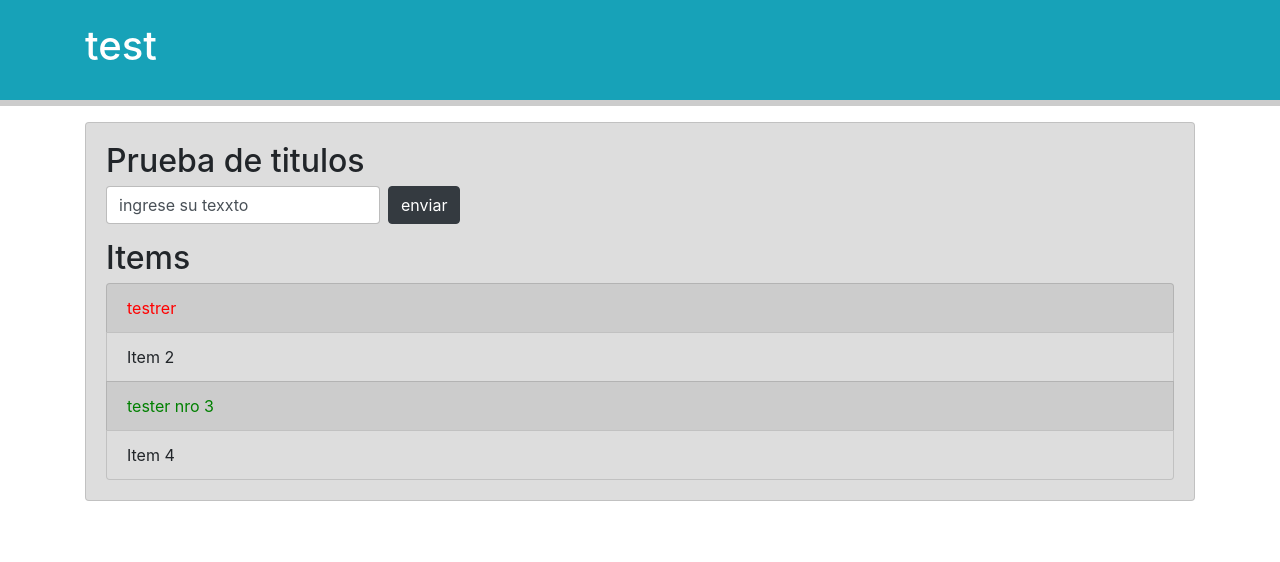
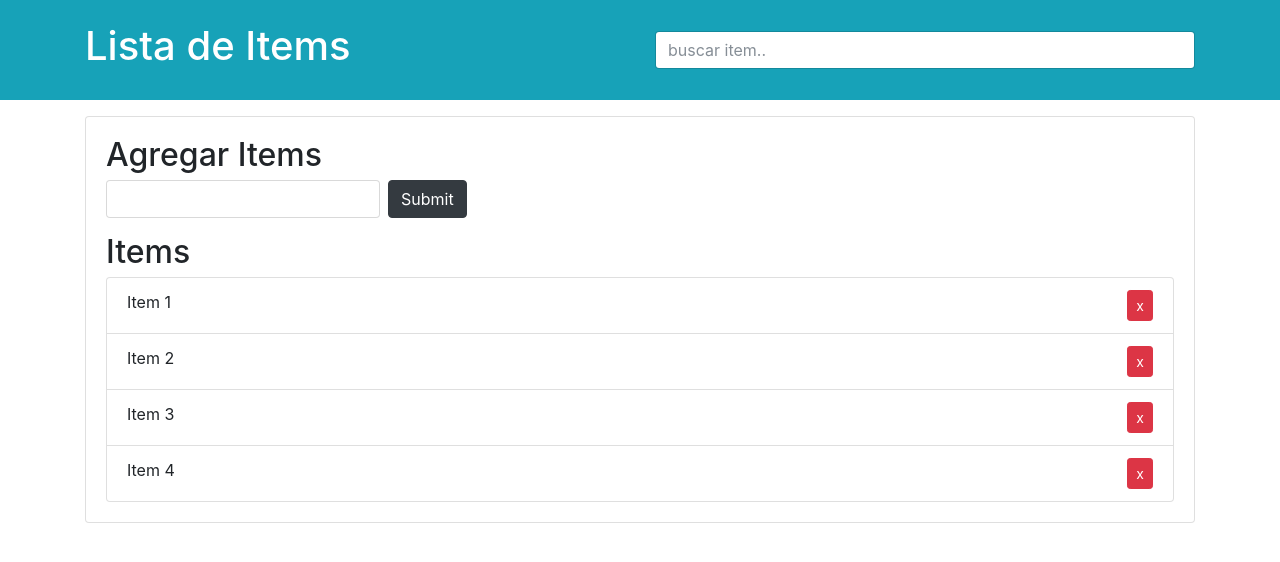
Before and after one commit to JC-d3v/JavaScript, a plain HTML site: page Udy-2020/07_manipulacion_DOM/index.html in a window 1280 px wide. Drawn offline with nearby package versions, Linux system fonts and the light colour scheme.

Commit message:
dom -13.agregar elementos lista x submit

```diff
--- a/Udy-2020/07_manipulacion_DOM/app.js
+++ b/Udy-2020/07_manipulacion_DOM/app.js
@@ -1,77 +1,177 @@
 //EXAMINANDO EL DOM
 // console.dir(document);
 
-console.log(document.title);
-document.title = 'test01';
-console.log(document.title);
-console.log(document.head);
-console.log(document.body);
-console.log(document.all);
-console.log(document.all[10]);
-console.log(document.forms[0]);
-console.log(document.links);
+// console.log(document.title);
+// document.title = 'test01';
+// console.log(document.title);
+// console.log(document.head);
+// console.log(document.body);
+// console.log(document.all);
+// console.log(document.all[10]);
+// console.log(document.forms[0]);
+// console.log(document.links);
 
 //getElementById
-console.log(document.getElementById('header-title'));
-var headerTitle = document.getElementById('header-title');
-var header = document.getElementById('main-header');
-console.log(header);
-headerTitle.textContent = 'Hola';
-headerTitle.innerText = 'adios';
-headerTitle.innerHTML = '<h1>test</h1>';
+// console.log(document.getElementById('header-title'));
+// var headerTitle = document.getElementById('header-title');
+// var header = document.getElementById('main-header');
+// console.log(header);
+// headerTitle.textContent = 'Hola';
+// headerTitle.innerText = 'adios';
+// headerTitle.innerHTML = '<h1>test</h1>';
 
 // getElementsByClassName
-var items = document.getElementsByClassName('list-group-item');
-var itm = 3;
-console.log(items[itm - 1]);
-items[itm - 1].textContent = 'tester nro ' + itm;
+// var items = document.getElementsByClassName('list-group-item');
+// var itm = 3;
+// console.log(items[itm - 1]);
+// items[itm - 1].textContent = 'tester nro ' + itm;
 
 // getElementsByTagName
-var items2 = document.getElementsByTagName('li');
-items2[0].textContent = 'testrer';
+// var items2 = document.getElementsByTagName('li');
+// items2[0].textContent = 'testrer';
 
 // Consulta por selectores
 // Query selector
-var header = document.querySelector('#main-header');
-header.style.borderBottom = 'solid 6px #ccc';
+// var header = document.querySelector('#main-header');
+// header.style.borderBottom = 'solid 6px #ccc';
 
-var input = document.querySelector('input');
-input.value = 'ingrese su texxto';
+// var input = document.querySelector('input');
+// input.value = 'ingrese su texxto';
 
-var submit = document.querySelector('input[type="submit"]');
-submit.value = 'enviar';
+// var submit = document.querySelector('input[type="submit"]');
+// submit.value = 'enviar';
 
-var item = document.querySelector('.list-group-item');
-item.style.color = 'red';
+// var item = document.querySelector('.list-group-item');
+// item.style.color = 'red';
 
 // Query selectorAll
 
-var items = document.querySelectorAll('.list-group-item');
-items[2].style.color = 'green';
+// var items = document.querySelectorAll('.list-group-item');
+// items[2].style.color = 'green';
 
-var titulos = document.querySelectorAll('.title');
-titulos[0].textContent = 'Prueba de titulos';
+// var titulos = document.querySelectorAll('.title');
+// titulos[0].textContent = 'Prueba de titulos';
 
-var impar = document.querySelectorAll('li:nth-child(odd)');
-var par = document.querySelectorAll('li:nth-child(even)');
+// var impar = document.querySelectorAll('li:nth-child(odd)');
+// var par = document.querySelectorAll('li:nth-child(even)');
 
-for (var i = 0; i < impar.length; i++) {
-   impar[i].style.backgroundColor = '#ccc';
-   par[i].style.backgroundColor = '#ddd';
-}
+// for (var i = 0; i < impar.length; i++) {
+// impar[i].style.backgroundColor = '#ccc';
+// par[i].style.backgroundColor = '#ddd';
+// }
 
 // parent node
-var itemlist = document.querySelector('#items');
+// var itemlist = document.querySelector('#items');
+//aletrnativa
 // var itemlist = document.querySelector('.list-group-item');
-console.log(itemlist.parentNode);
-var main = itemlist.parentNode;
-main.style.backgroundColor = '#ddd';
-console.log(main.parentNode.parentNode);
+// console.log(itemlist.parentNode);
+// var main = itemlist.parentNode;
+// main.style.backgroundColor = '#ddd';
+// console.log(main.parentNode.parentNode);
 
 // parent element
-var itemlist = document.querySelector('#items');
+// var itemlist = document.querySelector('#items');
+//alternativa
 // var itemlist = document.querySelector('.list-group-item');
-console.log(itemlist.parentElement);
-var main = itemlist.parentElement;
-main.style.backgroundColor = '#ddd';
-console.log(main.parentElement.parentElement);
+// console.log(itemlist.parentElement);
+// var main = itemlist.parentElement;
+// main.style.backgroundColor = '#ddd';
+// console.log(main.parentElement.parentElement);
+
+//childNodes
+// console.log('ChildNodes');
+// var itemlist = document.querySelector('#items');
+// console.log(itemlist.childNodes);
+
+// Children
+// console.log(itemlist.children);
+
+//firstChild/firstElementChild
+// console.log('first Nodes');
+// console.log(itemlist.firstChild);
+// console.log(itemlist.firstElementChild);
+// itemlist.firstElementChild.textContent = 'Primer item';
+
+//lastChild/lastElementChild
+// console.log('last child---');
+// console.log(itemlist.lastChild);
+// console.log(itemlist.lastElementChild);
+// itemlist.lastElementChild.textContent = 'Ultimo item';
+
+// console.log('---Elementos y nodos hermanos ---');
+
+//previousSibling
+// var itemlist = document.querySelector('#items');
+// console.log(itemlist.previousSibling);
+
+//previousElementSibling
+// console.log(itemlist.previousElementSibling);
+
+//nextSibling
+// console.log(itemlist.nextSibling);
+
+//nextElementSibling
+// console.log(itemlist.nextElementSibling);
+
+// createElement
+// tagName
+
+// var nuevoDiv = document.createElement('div');
+// nuevoDiv.className = 'hola';
+// nuevoDiv.id = 'div-hola';
+// nuevoDiv.setAttribute('title', 'Hola nuevo mundo');
+// console.log(nuevoDiv);
+
+//createTextNode
+// var nuevoNodoText = document.createTextNode('Hola viejo mundo');
+// nuevoDiv.appendChild(nuevoNodoText);
+// console.log(nuevoDiv);
+
+// var contenedor = document.querySelector('header .container');
+// console.log(contenedor);
+
+// var h1 = document.querySelector('h1');
+// console.log(h1);
+
+// contenedor.insertBefore(nuevoDiv, h1);
+
+// eventos
+// aternativa uno
+
+// document.getElementById('boton').addEventListener('click', function hacerclick() {
+//    console.log('usted hizo click');
+// });
+
+// document.getElementById('boton').addEventListener('click', hacerclick);
+// var a = 1;
+// function hacerclick() {
+//    console.log('usted hizo click');
+//    document.getElementById('header-title').textContent = 'Texto cambiado' + a + 'veces';
+//    a++;
+// }
+
+// cambiar el diseño de nuestro sitio
+
+// agregar elementos a la lista
+var form = document.getElementById('formAgregar');
+var lista = document.getElementById('items');
+// var newItem = document.getElementById('item').value;
+
+form.addEventListener('submit', agregarItem);
+
+function agregarItem(e) {
+   e.preventDefault();
+   var newItem = document.getElementById('item').value;
+
+   var li = document.createElement('li');
+   li.className = 'list-group-item';
+   li.appendChild(document.createTextNode(newItem));
+
+   var botonDel = document.createElement('button');
+   botonDel.className = 'btn btn-danger btn-sm float-right';
+   botonDel.appendChild(document.createTextNode('Y'));
+
+   li.appendChild(botonDel);
+   lista.appendChild(li);
+   console.log(li);
+}
--- a/Udy-2020/07_manipulacion_DOM/index.html
+++ b/Udy-2020/07_manipulacion_DOM/index.html
@@ -15,23 +15,55 @@
    <body>
       <header id="main-header" class="bg-info text-white p-4 mb-3">
          <div class="container">
-            <h1 id="header-title">Lista de Items</h1>
+            <div class="row">
+               <div class="col-md-6">
+                  <h1 id="header-title">Lista de Items</h1>
+               </div>
+               <div class="col-md-6 align-self-center">
+                  <input
+                     type="text"
+                     class="form-control"
+                     id="filtro"
+                     placeholder="buscar item.."
+                  />
+               </div>
+            </div>
          </div>
       </header>
       <div class="container">
          <div id="main" class="card card-body">
             <h2 class="title">Agregar Items</h2>
-            <form class="form-inline mb-3">
-               <input type="text" class="form-control mr-2" />
+            <form id="formAgregar" class="form-inline mb-3">
+               <input type="text" id="item" class="form-control mr-2" />
                <input type="submit" class="btn btn-dark" value="Submit" />
             </form>
             <h2 class="title">Items</h2>
             <ul id="items" class="list-group">
-               <li class="list-group-item">Item 1</li>
-               <li class="list-group-item">Item 2</li>
-               <li class="list-group-item">Item 3</li>
-               <li class="list-group-item">Item 4</li>
+               <li class="list-group-item">
+                  Item 1
+                  <button class="btn btn-danger btn-sm float-right">x</button>
+               </li>
+               <li class="list-group-item">
+                  Item 2
+                  <button class="btn btn-danger btn-sm float-right">x</button>
+               </li>
+               <li class="list-group-item">
+                  Item 3
+                  <button class="btn btn-danger btn-sm float-right">x</button>
+               </li>
+               <li class="list-group-item">
+                  Item 4
+                  <button class="btn btn-danger btn-sm float-right">x</button>
+               </li>
             </ul>
+            <!-- <a href="test">linkit</a> -->
+            <!-- <button onclick="alert('click de prueba') " class="btn btn-dark">
+               Boton de test
+            </button> -->
+            <!-- <button id="boton" onclick="hacerclick()" class="btn btn-dark">
+               Boton de test
+            </button> -->
+            <!-- <button id="boton" class="btn btn-dark">Boton de test</button> -->
          </div>
       </div>
       <script src="./app.js"></script>
```
